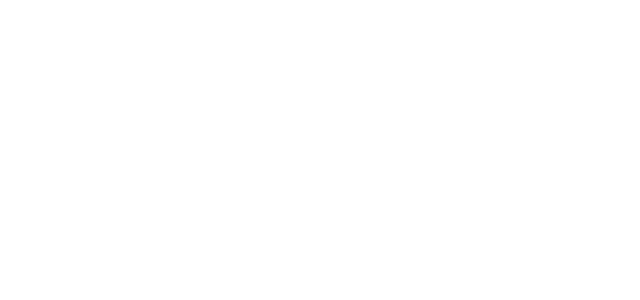
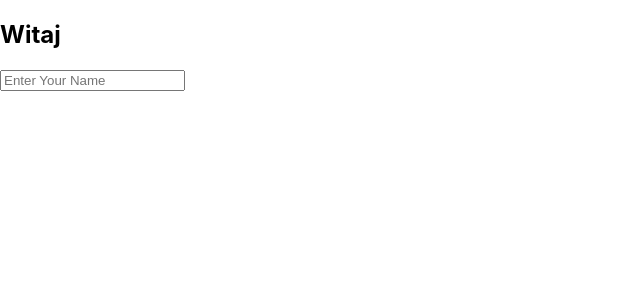
Before and after one commit to stiwsquer/JS_Course_1, a React (Create React App) app: page / in a window 1280 px wide. Shown: the top 300 px of the page, without its empty margins (0-640 px from the left). Built offline with nearby package versions, Linux system fonts and the light colour scheme.

Commit message:
Added name-input.js

```diff
--- a/src/App.js
+++ b/src/App.js
@@ -1,10 +1,16 @@
-import logo from "./logo.svg";
+import React from "react";
 import "./App.css";
-
 import { AppContextProvider } from "./context/app-context";
+import NameDisplay from "./components/name-display";
+import NameInput from "./components/name-input";
 
 function App() {
-  return <AppContextProvider></AppContextProvider>;
+  return (
+    <AppContextProvider>
+      <NameDisplay />
+      <NameInput />
+    </AppContextProvider>
+  );
 }
 
 export default App;
--- a/src/components/name-display.js
+++ b/src/components/name-display.js
@@ -1,13 +1,12 @@
 import React, { useContext } from "react";
-import { AppContext, AppContextProvider } from "../context/app-context";
 import { AppContext } from "../context/app-context";
 
 export default function NameDisplay() {
   const [name] = useContext(AppContext);
 
   return (
-    <div>
+    <section>
       <h1>Witaj {name}</h1>
-    </div>
+    </section>
   );
 }
--- a/src/components/name-input.js
+++ b/src/components/name-input.js
@@ -0,0 +1,23 @@
+import React, { useContext } from "react";
+
+import { AppContext } from "../context/app-context";
+
+export default function NameInput() {
+  // const [input, setInput] = useState("");
+  const [name, setName] = useContext(AppContext);
+
+  const handleChange = (e) => {
+    setName(e.target.value);
+  };
+
+  return (
+    <section>
+      <input
+        type="text"
+        placeholder="Enter Your Name"
+        {...name}
+        onChange={handleChange}
+      />
+    </section>
+  );
+}
--- a/src/context/app-context.js
+++ b/src/context/app-context.js
@@ -2,12 +2,12 @@
 
 export const AppContext = createContext();
 
-export const AppContextProvider = (props) => {
+export const AppContextProvider = ({ children }) => {
   const [input, setInput] = useState("");
 
   return (
     <AppContext.Provider value={[input, setInput]}>
-      {props.children}
+      {children}
     </AppContext.Provider>
   );
 };
```
Also changed, not shown: .eslintrc.json.
